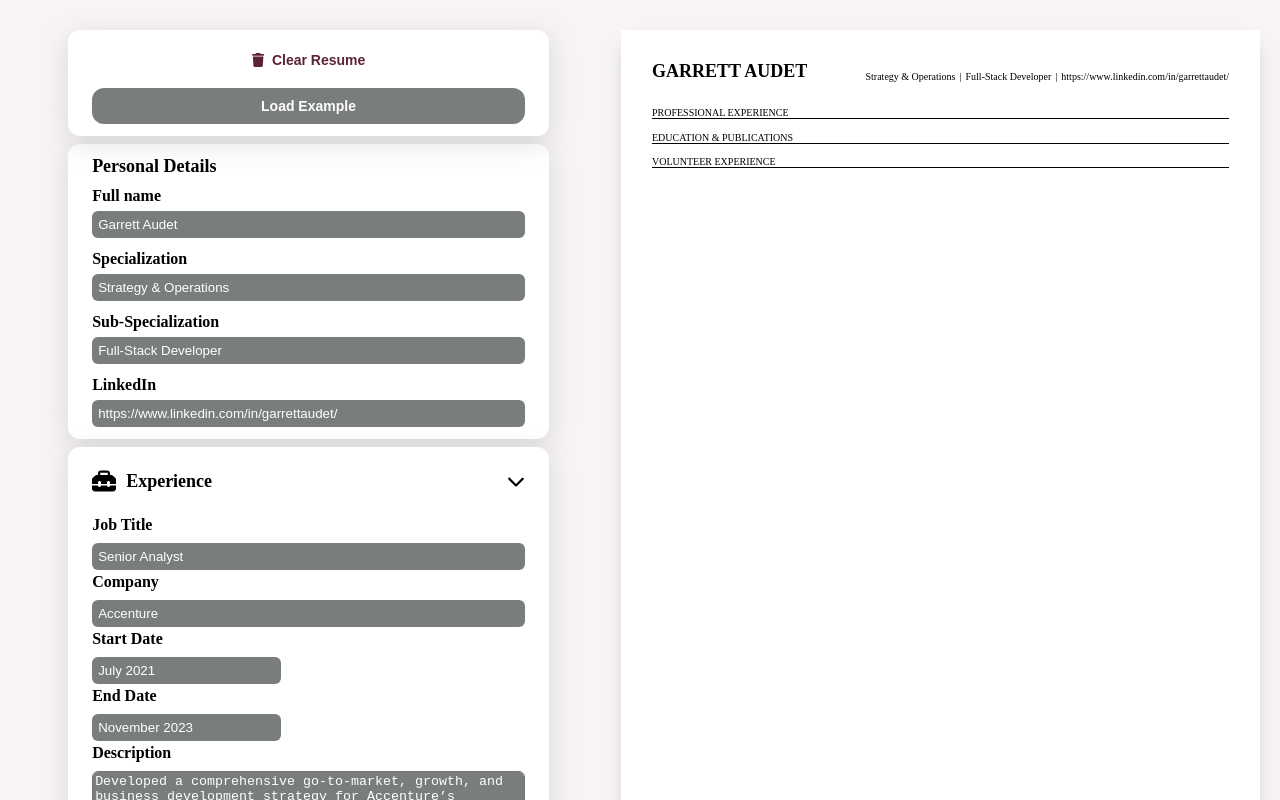
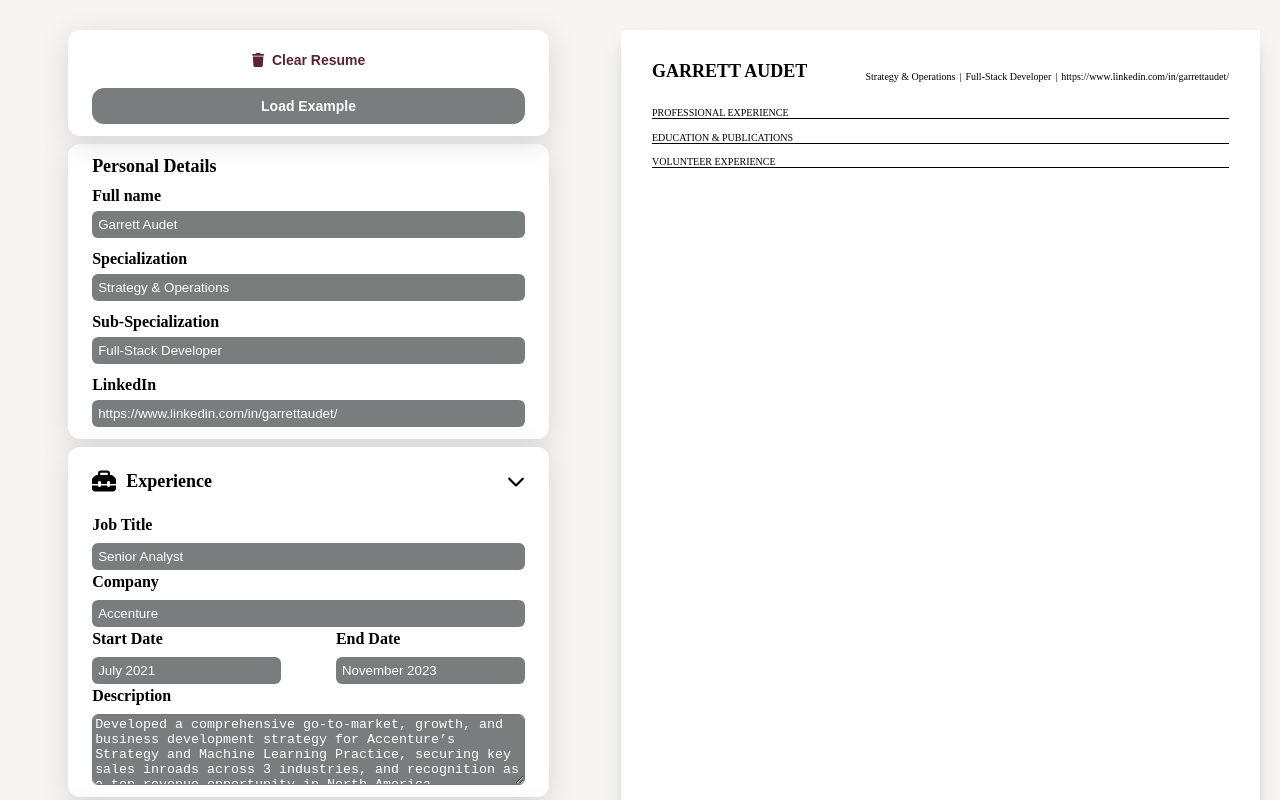
Before and after one commit to GarrettAudet/CV-Generator, a React (Create React App) app: page / in a window 1280 px wide. Both pictures are taken after a click on the element "Experience". Shown: the top 800 px of the page. Built offline with nearby package versions, Linux system fonts and the light colour scheme.

Commit message:
Changed start/end date visuals

```diff
--- a/src/components/LeftSide/WorkExperience/Experience.css
+++ b/src/components/LeftSide/WorkExperience/Experience.css
@@ -3,6 +3,11 @@
     flex-direction: column;
     width: 75%;
     background-color: white;
+}
+
+.experienceDates {
+    display: flex;
+    justify-content: space-between;
 }
 
 .descriptionInput {
--- a/src/components/LeftSide/WorkExperience/Experience.js
+++ b/src/components/LeftSide/WorkExperience/Experience.js
@@ -55,6 +55,7 @@ export default function Experience() {
                             onChange={e => handleChange(index, e.target.name, e.target.value)}
                         />
                     </div>
+                    <div class = 'experienceDates'>
                         <div className="detailItem">
                             <label className="experienceLabel">Start Date</label>
                             <DatePicker
@@ -75,6 +76,7 @@ export default function Experience() {
                                 showMonthYearPicker
                             />
                         </div>
+                    </div>
                     <div className="detailItem">
                         <label className="experienceLabel">Description</label>
                         <textarea
```
Lines whose indentation alone changed are shown as unchanged.
